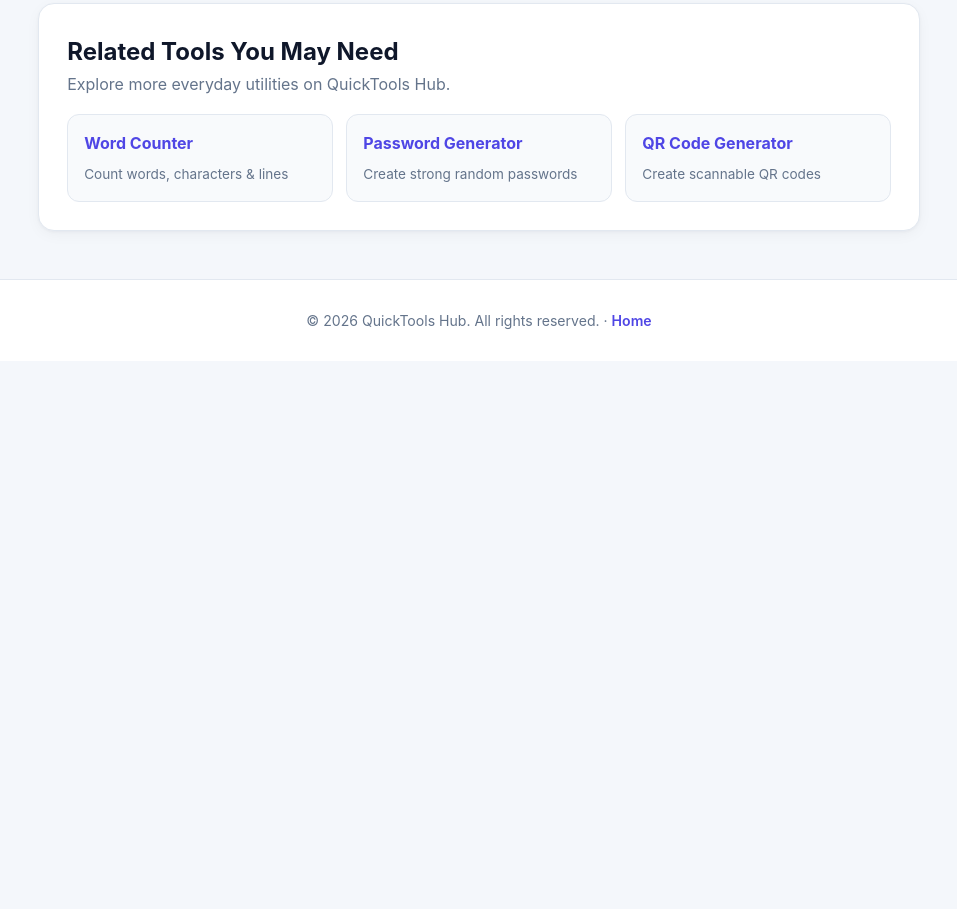
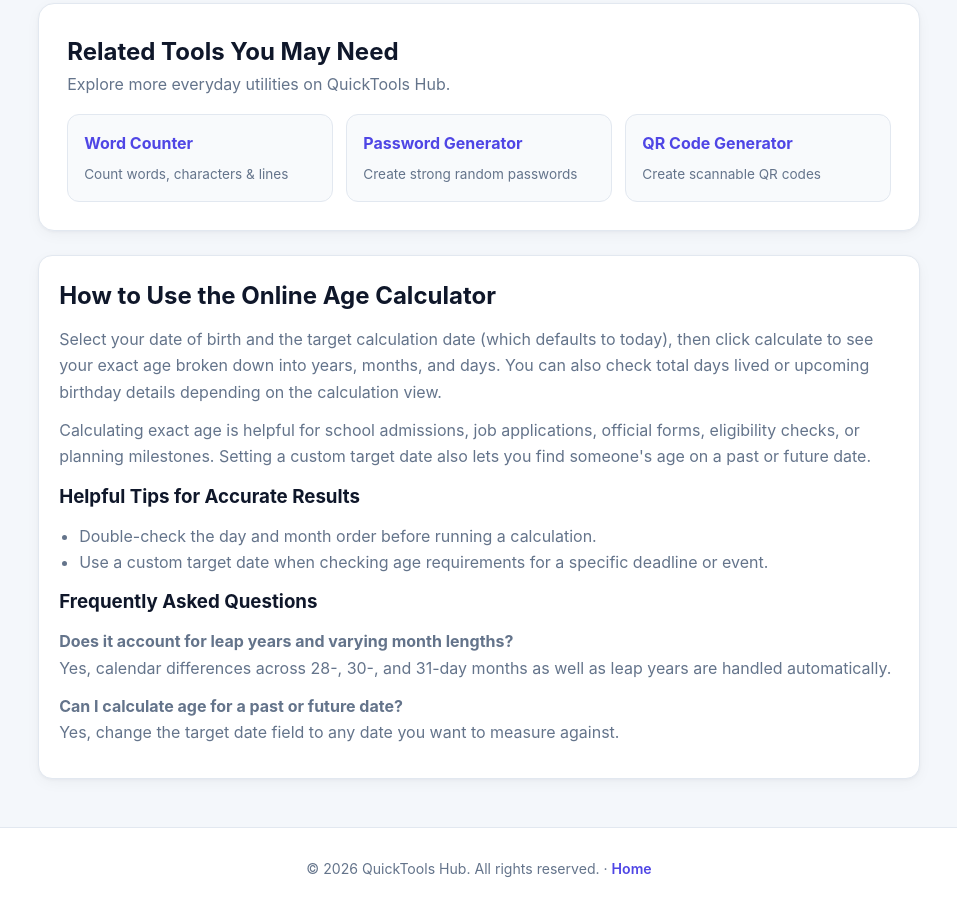
Before and after one commit to jutt332244/quicktools-hub, a plain HTML site: page age-calculator.html in a window 1280 px wide. Shown: the part 1159-2068 px from the top of the page, without its empty margins (161-1118 px from the left). Before the commit the page ends 1520 px from the top, so only its background shows below. Drawn offline with Linux system fonts and the light colour scheme.

Commit message:
Enhance age calculator with usage instructions and tips
Added a section explaining how to use the age calculator, including helpful tips and FAQs.

```diff
--- a/age-calculator.html
+++ b/age-calculator.html
@@ -184,6 +184,25 @@
       color: var(--muted);
       font-size: 0.88rem;
     }
+    .tool-guide {
+  background: var(--card);
+  border: 1px solid var(--border);
+  border-radius: 14px;
+  padding: 20px;
+  margin-top: 20px;
+  box-shadow: var(--shadow-sm);
+}
+.tool-guide h2, .tool-guide h3 {
+  margin-bottom: 10px;
+  color: var(--text);
+}
+.tool-guide p, .tool-guide ul {
+  margin-bottom: 12px;
+  color: var(--muted);
+}
+.tool-guide ul {
+  padding-left: 20px;
+}
   </style>
 </head>
 <body>
@@ -248,6 +267,36 @@
         </a>
       </div>
     </section>
+    <section class="tool-guide">
+      <h2>How to Use the Online Age Calculator</h2>
+      <p>
+        Select your date of birth and the target calculation date (which defaults to
+        today), then click calculate to see your exact age broken down into years,
+        months, and days. You can also check total days lived or upcoming birthday
+        details depending on the calculation view.
+      </p>
+      <p>
+        Calculating exact age is helpful for school admissions, job applications,
+        official forms, eligibility checks, or planning milestones. Setting a custom
+        target date also lets you find someone's age on a past or future date.
+      </p>
+
+      <h3>Helpful Tips for Accurate Results</h3>
+      <ul>
+        <li>Double-check the day and month order before running a calculation.</li>
+        <li>Use a custom target date when checking age requirements for a specific deadline or event.</li>
+      </ul>
+
+      <h3>Frequently Asked Questions</h3>
+      <p>
+        <strong>Does it account for leap years and varying month lengths?</strong><br />
+        Yes, calendar differences across 28-, 30-, and 31-day months as well as leap years are handled automatically.
+      </p>
+      <p>
+        <strong>Can I calculate age for a past or future date?</strong><br />
+        Yes, change the target date field to any date you want to measure against.
+      </p>
+    </section>
   </main>
 
   <footer>
```
